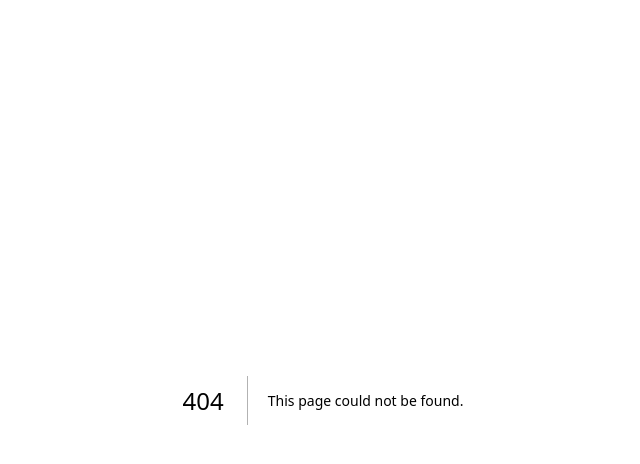
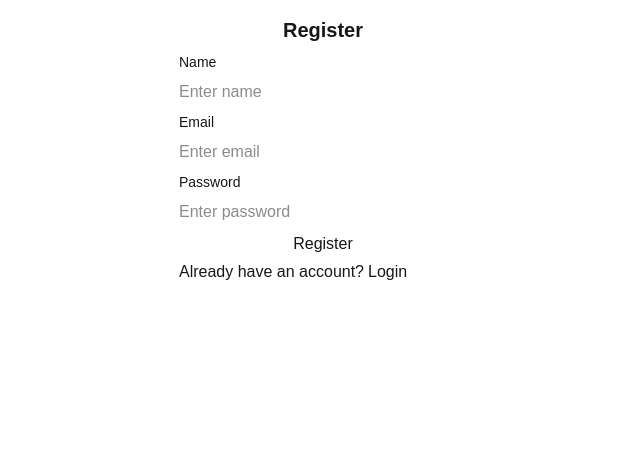
Before and after one commit to bilelhamitouche/nova-chat, a Next.js app: page /register in a window 1280 px wide. Before the commit this address had no page. Shown: the top 464 px of the page, without its empty margins (317-957 px from the left). Built offline with nearby package versions, Linux system fonts and the light colour scheme.

Commit message:
setup drizzle with postgres and authentication with better-auth

```diff
--- /dev/null
+++ b/app/(auth)/login/page.tsx
@@ -0,0 +1,69 @@
+"use client";
+
+import { login } from "@/actions/auth";
+import Link from "next/link";
+import { useActionState } from "react";
+
+const initialState = {
+  message: "",
+};
+
+function Login() {
+  const [error, action, isPending] = useActionState(login, initialState);
+  return (
+    <div className="flex justify-center items-center h-full">
+      <form
+        action={action}
+        className="flex flex-col gap-2 p-4 rounded-lg bg-base-200"
+      >
+        <h1 className="text-xl font-bold text-center">Login</h1>
+        {error?.message && (
+          <span className="text-red-500">{error.message}</span>
+        )}
+        <label htmlFor="email" className="text-sm fieldset-label">
+          Email
+        </label>
+        <input
+          type="email"
+          name="email"
+          id="email"
+          placeholder="Enter email"
+          className="input min-w-2xs validator"
+        />
+        {error?.errors?.email && (
+          <span className="text-xs text-red-500">{error.errors.email}</span>
+        )}
+        <label htmlFor="password" className="text-sm fieldset-label">
+          Password
+        </label>
+        <input
+          type="password"
+          name="password"
+          id="password"
+          placeholder="Enter password"
+          className="input validator"
+        />
+        {error?.errors?.password && (
+          <span className="text-xs text-red-500">{error.errors.password}</span>
+        )}
+        <div className="flex flex-col gap-1">
+          <button
+            type="submit"
+            className="btn btn-primary"
+            disabled={isPending}
+          >
+            Login
+          </button>
+          <p className="flex gap-1">
+            <span>Don't have an account?</span>
+            <Link href="/register" className="link link-primary">
+              Register
+            </Link>
+          </p>
+        </div>
+      </form>
+    </div>
+  );
+}
+
+export default Login;
--- /dev/null
+++ b/app/(auth)/register/page.tsx
@@ -0,0 +1,82 @@
+"use client";
+
+import { register } from "@/actions/auth";
+import Link from "next/link";
+import { useActionState } from "react";
+
+const initialState = {
+  message: "",
+};
+
+function Register() {
+  const [error, action, isPending] = useActionState(register, initialState);
+  return (
+    <div className="flex flex-col gap-4 justify-center items-center h-full">
+      <form
+        action={action}
+        className="flex flex-col gap-2 p-4 rounded-lg bg-base-200"
+      >
+        <h1 className="text-xl font-bold text-center">Register</h1>
+        {error?.message && (
+          <span className="text-red-500">{error.message}</span>
+        )}
+        <label htmlFor="name" className="text-sm fieldset-label">
+          Name
+        </label>
+        <input
+          type="text"
+          name="name"
+          id="name"
+          placeholder="Enter name"
+          className="input validator"
+        />
+        {error?.errors?.name && (
+          <span className="text-xs text-red-500">{error.errors.name}</span>
+        )}
+        <label htmlFor="email" className="text-sm fieldset-label">
+          Email
+        </label>
+        <input
+          type="email"
+          name="email"
+          id="email"
+          placeholder="Enter email"
+          className="input min-w-2xs validator"
+        />
+        {error?.errors?.email && (
+          <span className="text-xs text-red-500">{error.errors.email}</span>
+        )}
+        <label htmlFor="password" className="text-sm fieldset-label">
+          Password
+        </label>
+        <input
+          type="password"
+          name="password"
+          id="password"
+          placeholder="Enter password"
+          className="input validator"
+        />
+        {error?.errors?.password && (
+          <span className="text-xs text-red-500">{error.errors.password}</span>
+        )}
+        <div className="flex flex-col gap-1">
+          <button
+            type="submit"
+            className="btn btn-primary"
+            disabled={isPending}
+          >
+            Register
+          </button>
+          <p className="flex gap-1">
+            <span>Already have an account?</span>
+            <Link href="/login" className="link link-primary">
+              Login
+            </Link>
+          </p>
+        </div>
+      </form>
+    </div>
+  );
+}
+
+export default Register;
--- /dev/null
+++ b/app/api/auth/[...all]/route.ts
@@ -0,0 +1,4 @@
+import { auth } from "@/lib/auth";
+import { toNextJsHandler } from "better-auth/next-js";
+
+export const { POST, GET } = toNextJsHandler(auth);
--- /dev/null
+++ b/drizzle.config.ts
@@ -0,0 +1,10 @@
+import { defineConfig } from "drizzle-kit";
+
+export default defineConfig({
+  out: "./drizzle",
+  schema: "./lib/drizzle.ts",
+  dialect: "postgresql",
+  dbCredentials: {
+    url: process.env.DATABASE_URL!,
+  },
+});
--- /dev/null
+++ b/lib/auth-client.ts
@@ -0,0 +1,5 @@
+import { createAuthClient } from "better-auth/react";
+
+export const authClient = createAuthClient({
+  baseURL: "http://localhost:3000",
+});
--- /dev/null
+++ b/lib/auth.ts
@@ -0,0 +1,22 @@
+import { betterAuth } from "better-auth";
+import { drizzleAdapter } from "better-auth/adapters/drizzle";
+import { db, schema } from "@/lib/drizzle";
+import { nextCookies } from "better-auth/next-js";
+
+export const auth = betterAuth({
+  database: drizzleAdapter(db, {
+    provider: "pg",
+    schema: schema,
+  }),
+  emailAndPassword: {
+    enabled: true,
+    autoSignIn: false,
+  },
+  socialProviders: {
+    google: {
+      clientId: process.env.GOOGLE_CLIENT_ID!,
+      clientSecret: process.env.GOOGLE_CLIENT_SECRET!,
+    },
+  },
+  plugins: [nextCookies()],
+});
--- /dev/null
+++ b/lib/drizzle.ts
@@ -0,0 +1,56 @@
+import { drizzle } from "drizzle-orm/node-postgres";
+import { text, pgTable, timestamp, boolean } from "drizzle-orm/pg-core";
+
+export const db = drizzle(process.env.DATABASE_URL!);
+
+export const user = pgTable("user", {
+  id: text("id").primaryKey(),
+  name: text("name").notNull(),
+  email: text("email").notNull().unique(),
+  emailVerified: boolean("email_verified").notNull(),
+  image: text("image"),
+  createdAt: timestamp("created_at").notNull(),
+  updatedAt: timestamp("updated_at").notNull(),
+});
+
+export const session = pgTable("session", {
+  id: text("id").primaryKey(),
+  expiresAt: timestamp("expires_at").notNull(),
+  token: text("token").notNull().unique(),
+  createdAt: timestamp("created_at").notNull(),
+  updatedAt: timestamp("updated_at").notNull(),
+  ipAddress: text("ip_address"),
+  userAgent: text("user_agent"),
+  userId: text("user_id")
+    .notNull()
+    .references(() => user.id, { onDelete: "cascade" }),
+});
+
+export const account = pgTable("account", {
+  id: text("id").primaryKey(),
+  accountId: text("account_id").notNull(),
+  providerId: text("provider_id").notNull(),
+  userId: text("user_id")
+    .notNull()
+    .references(() => user.id, { onDelete: "cascade" }),
+  accessToken: text("access_token"),
+  refreshToken: text("refresh_token"),
+  idToken: text("id_token"),
+  accessTokenExpiresAt: timestamp("access_token_expires_at"),
+  refreshTokenExpiresAt: timestamp("refresh_token_expires_at"),
+  scope: text("scope"),
+  password: text("password"),
+  createdAt: timestamp("created_at").notNull(),
+  updatedAt: timestamp("updated_at").notNull(),
+});
+
+export const verification = pgTable("verification", {
+  id: text("id").primaryKey(),
+  identifier: text("identifier").notNull(),
+  value: text("value").notNull(),
+  expiresAt: timestamp("expires_at").notNull(),
+  createdAt: timestamp("created_at"),
+  updatedAt: timestamp("updated_at"),
+});
+
+export const schema = { user, session, account, verification };
--- /dev/null
+++ b/lib/zod.ts
@@ -0,0 +1,31 @@
+import { z } from "zod";
+
+export const loginSchema = z.object({
+  email: z
+    .string({ required_error: "Email is required" })
+    .email("Email must be a valid Email address")
+    .trim(),
+  password: z
+    .string({ required_error: "Password is required" })
+    .min(8, "Password must be more than 8 characters long")
+    .max(20, "Password must be less than 20 characters long")
+    .regex(/[a-zA-Z0-9]/)
+    .trim(),
+});
+
+export const registerSchema = z.object({
+  name: z.string({ required_error: "Name is required" }).trim(),
+  email: z
+    .string({ required_error: "Email is required" })
+    .email("Email must be a valid Email address")
+    .trim(),
+  password: z
+    .string({ required_error: "Password is required" })
+    .min(8, "Password must be more than 8 characters long")
+    .max(20, "Password must be less than 20 characters long")
+    .regex(
+      /[a-zA-Z0-9]/,
+      "Password must contain at least one letter, one uppercase letter, one digit and one symbol",
+    )
+    .trim(),
+});
--- /dev/null
+++ b/middleware.ts
@@ -0,0 +1,15 @@
+import { getSessionCookie } from "better-auth/cookies";
+import { NextRequest, NextResponse } from "next/server";
+
+export async function middleware(request: NextRequest) {
+  const sessionCookie = getSessionCookie(request);
+
+  if (!sessionCookie) {
+    return NextResponse.redirect(new URL("/login", request.url));
+  }
+  return NextResponse.next();
+}
+
+export const config = {
+  matcher: ["/dashboard"],
+};
```
Also changed, not shown: package.json (+13 -5 lines), 1 other file (tests, documents, lock files or other folders).
